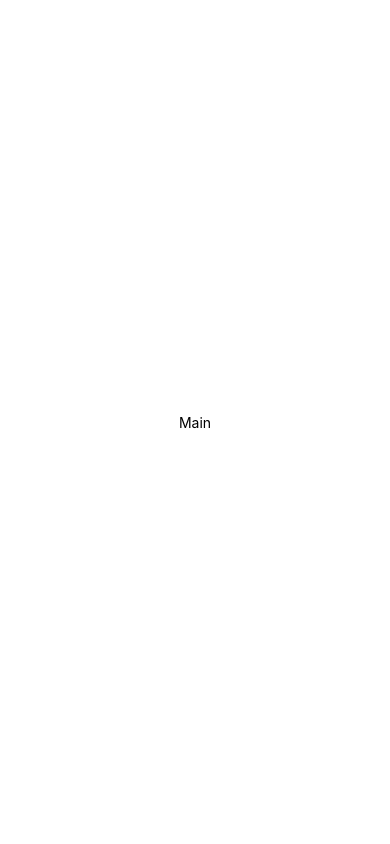
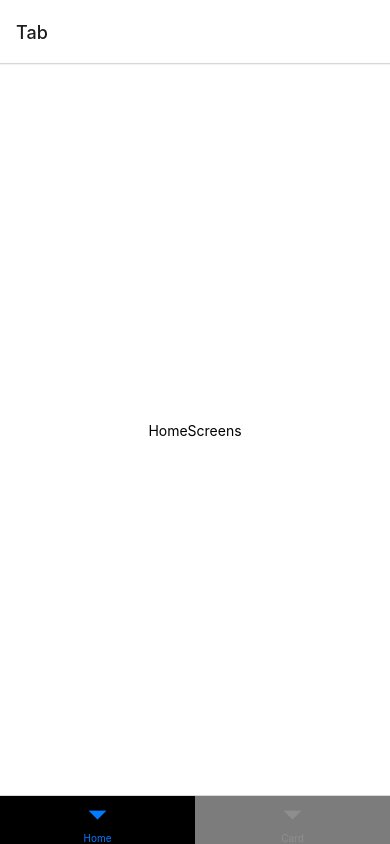
Before and after one commit to evarn/StarWarsApp, a React Native app: screen / in a window 390 px wide. Built offline with nearby package versions, Linux system fonts and the light colour scheme.

Commit message:
feat: add tabs

```diff
--- a/App.tsx
+++ b/App.tsx
@@ -1,22 +1,18 @@
 import React from 'react';
-
-import {SafeAreaView, StyleSheet, Text} from 'react-native';
+import Navigation from './src/navigation/index';
+import {StatusBar} from 'react-native';
+import {
+  initialWindowMetrics,
+  SafeAreaProvider,
+} from 'react-native-safe-area-context';
 
 function App(): JSX.Element {
   return (
-    <SafeAreaView style={styles.mainContainer}>
-      <Text>{'Main'}</Text>
-    </SafeAreaView>
+    <SafeAreaProvider initialMetrics={initialWindowMetrics}>
+      <StatusBar />
+      <Navigation />
+    </SafeAreaProvider>
   );
 }
 
-const styles = StyleSheet.create({
-  mainContainer: {
-    flex: 1,
-    backgroundColor: 'white',
-    justifyContent: 'center',
-    alignItems: 'center',
-  },
-});
-
 export default App;
--- a/package.json
+++ b/package.json
@@ -12,6 +12,7 @@
   "dependencies": {
     "@react-navigation/bottom-tabs": "^6.5.7",
     "@react-navigation/native": "^6.1.6",
+    "@react-navigation/native-stack": "^6.9.12",
     "@reduxjs/toolkit": "^1.9.3",
     "react": "18.2.0",
     "react-native": "0.71.3",
--- /dev/null
+++ b/src/navigation/constants/screens.ts
@@ -0,0 +1,6 @@
+export enum Screens {
+  HOME = 'Home',
+  CARD = 'Card',
+  ERROR_404 = 'Error404',
+  TAB = 'Tab',
+}
--- /dev/null
+++ b/src/navigation/index.tsx
@@ -0,0 +1,13 @@
+import React from 'react';
+import {NavigationContainer} from '@react-navigation/native';
+import RootNavigator from './stack/RootStack';
+
+const Navigation = () => {
+  return (
+    <NavigationContainer>
+      <RootNavigator />
+    </NavigationContainer>
+  );
+};
+
+export default Navigation;
--- /dev/null
+++ b/src/navigation/stack/RootStack.tsx
@@ -0,0 +1,18 @@
+import React from 'react';
+import {createNativeStackNavigator} from '@react-navigation/native-stack';
+
+import {Screens} from '../constants/screens';
+import {IRouteParamList} from '../types';
+import RootTab from './RootTab';
+
+const MainStack = createNativeStackNavigator<IRouteParamList>();
+
+const RootNavigator = () => {
+  return (
+    <MainStack.Navigator>
+      <MainStack.Screen name={Screens.TAB} component={RootTab} />
+    </MainStack.Navigator>
+  );
+};
+
+export default RootNavigator;
--- /dev/null
+++ b/src/navigation/stack/RootTab.tsx
@@ -0,0 +1,25 @@
+import React from 'react';
+import {createBottomTabNavigator} from '@react-navigation/bottom-tabs';
+
+import Colors from '../../constants/colors';
+import {Screens} from '../../navigation/constants/screens';
+import HomeScreens from '../../screens/home/HomeScreens';
+import CardScreen from '../../screens/card/CardScreen';
+
+const Tab = createBottomTabNavigator();
+
+const RootTab = () => {
+  return (
+    <Tab.Navigator
+      screenOptions={{
+        tabBarActiveBackgroundColor: Colors.PRIMATY,
+        tabBarInactiveBackgroundColor: Colors.SECONDARY,
+        headerShown: false,
+      }}>
+      <Tab.Screen name={Screens.HOME} component={HomeScreens} />
+      <Tab.Screen name={Screens.CARD} component={CardScreen} />
+    </Tab.Navigator>
+  );
+};
+
+export default RootTab;
--- /dev/null
+++ b/src/navigation/types.ts
@@ -0,0 +1,18 @@
+import {NativeStackNavigationProp} from '@react-navigation/native-stack';
+import {RouteProp} from '@react-navigation/native';
+
+import {Screens} from '@app/navigation/constants/screens';
+
+export type IRouteParamList = {
+  [Screens.HOME]: undefined;
+  [Screens.TAB]: undefined;
+  [Screens.CARD]: undefined;
+  [Screens.ERROR_404]: undefined;
+};
+
+export type NavigationType = NativeStackNavigationProp<IRouteParamList>;
+
+export type RootRouteProps<RouteName extends keyof IRouteParamList> = RouteProp<
+  IRouteParamList,
+  RouteName
+>;
--- a/src/screens/card/CardScreen.tsx
+++ b/src/screens/card/CardScreen.tsx
@@ -1,7 +1,7 @@
 import React from 'react';
 import {StyleSheet, View, Text} from 'react-native';
 
-import Colors from '@app/constants/colors';
+import Colors from '../../constants/colors';
 
 const CardScreen = () => {
   return (
--- a/src/screens/errors/ErrorScreen404.tsx
+++ b/src/screens/errors/ErrorScreen404.tsx
@@ -1,7 +1,7 @@
 import React from 'react';
 import {StyleSheet, View, Text} from 'react-native';
 
-import Colors from '@app/constants/colors';
+import Colors from '../../constants/colors';
 
 const ErrorScreen404 = () => {
   return (
--- a/src/screens/home/HomeScreens.tsx
+++ b/src/screens/home/HomeScreens.tsx
@@ -1,7 +1,7 @@
 import React from 'react';
 import {StyleSheet, View, Text} from 'react-native';
 
-import Colors from '@app/constants/colors';
+import Colors from '../../constants/colors';
 
 const HomeScreens = () => {
   return (
```
Also changed, not shown: 1 other file (tests, documents, lock files or other folders).
